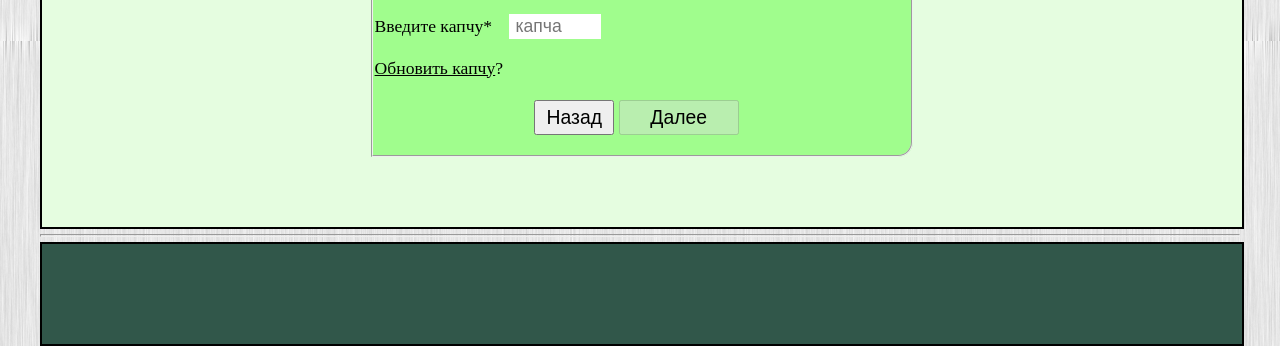
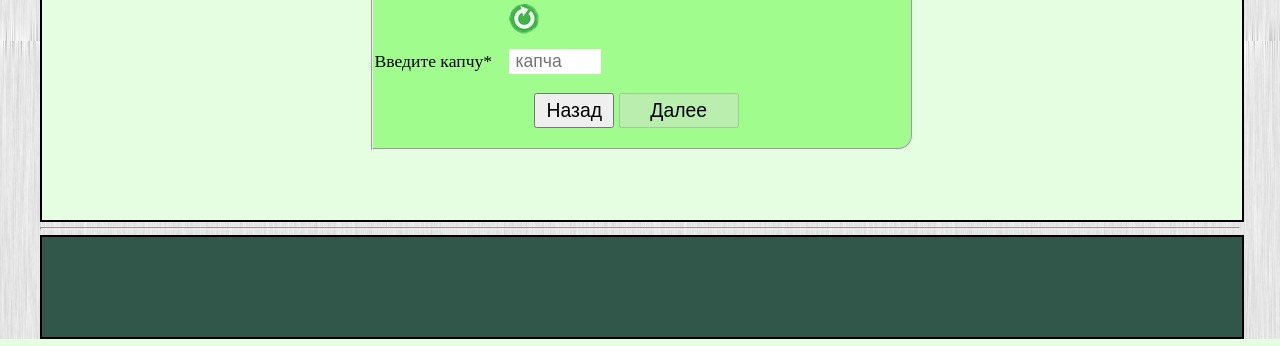
Before and after one commit to mardent/monopoly, a PHP site: page /register in a window 1280 px wide. Shown: the part 819-1165 px from the top of the page. Run offline with PHP 8.4, Linux system fonts and the light colour scheme.

Commit message:
+ Changed link on image, on reg form for captcha

```diff
--- a/app/views/register_view.php
+++ b/app/views/register_view.php
@@ -45,7 +45,9 @@
 					</tr>
 					<tr>
 						<td></td>
-						<td><img alt="" id="captcha_image" src="app/inc/captcha.php"></td>
+						<td><img alt="" id="captcha_image" src="app/inc/captcha.php">
+							<a href="#" onclick="document.getElementById('captcha_image').src='app/inc/captcha.php?'+Math.random();return false;"><img alt="Обновить" src="../../images/refresh.png">
+						</td>
 					</tr>
 					<tr>
 						<td><label class="label" for="captcha">Введите капчу*</label></td>
@@ -53,9 +55,6 @@
 									placeholder="капча">
 									<div class="error-captcha"></div>
 									</td>
-					</tr>
-					<tr>
-						<td><p><a href="#" onclick="document.getElementById('captcha_image').src='app/inc/captcha.php?'+Math.random();return false;">Обновить капчу</a>?</p></td>
 					</tr>
 				</table>
 				<section class = "button">
```
Also changed, not shown: images/refresh.png (added).
